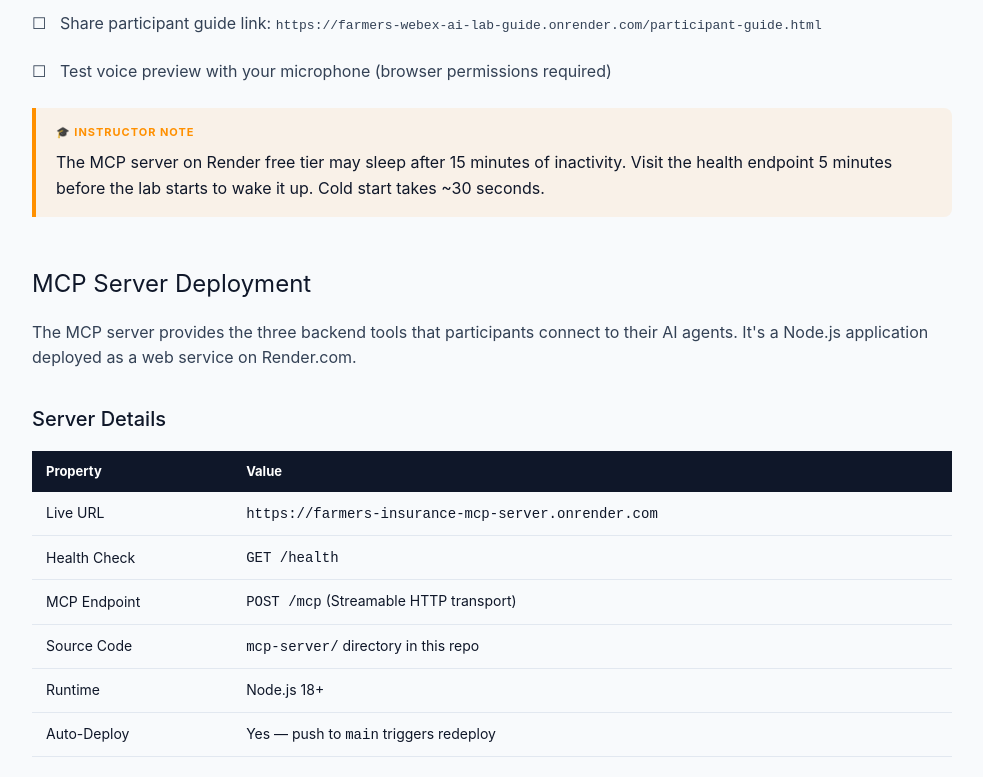
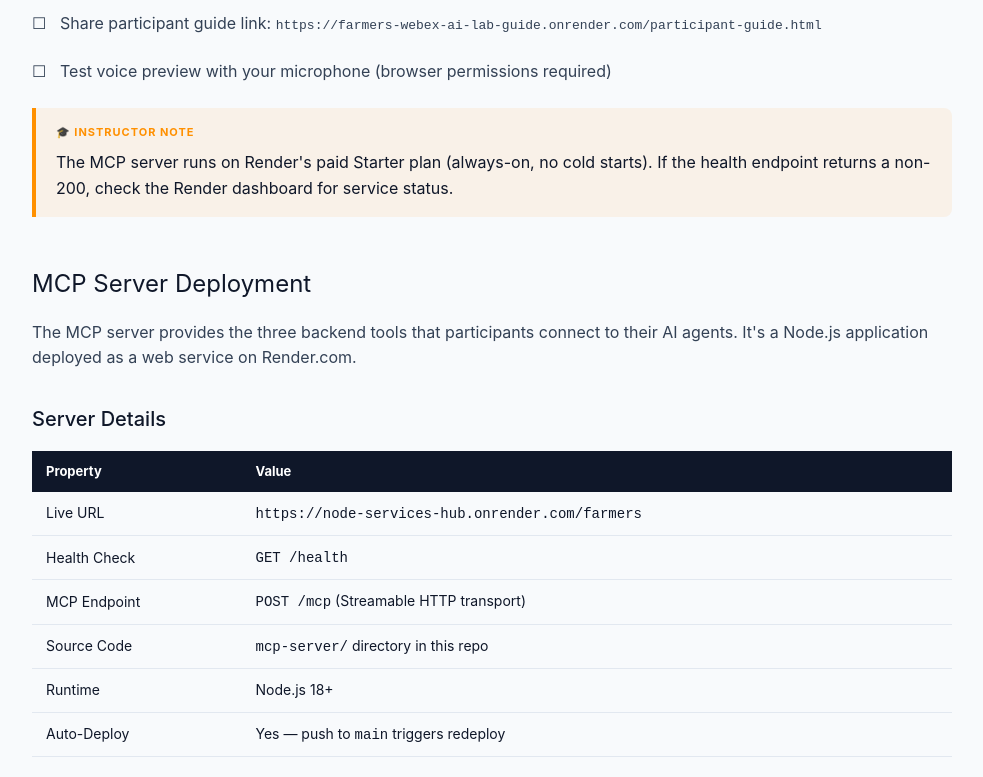
Before and after one commit to villarrealed/farmers-webex-ai-lab-guide, a plain HTML site: page instructor-guide.html in a window 1280 px wide. Shown: the part 5183-5960 px from the top of the page, without its empty margins (288-1271 px from the left). Drawn offline with Linux system fonts and the light colour scheme.

Commit message:
docs: update MCP URLs and remove stale free-tier references
The MCP servers were consolidated into node-services-hub on a paid
Render Starter plan. Lab guide content was still pointing at the
old standalone URL and warning about cold-start delays that no
longer apply.

- 8 URL updates (faq.html x2, instructor-guide.html x6):
    https://farmers-insurance-mcp-server.onrender.com[/mcp|/health]
      ->
    https://node-services-hub.onrender.com/farmers[/mcp|/health]

- 7 free-tier / spin-down / cold-start references rewritten to
  reflect the paid Starter plan (always-on, no cold starts):
    - instructor-guide.html: lines 614, 915, 959, 984, 1080
      (pre-lab checklist, voice-preview note, two troubleshooting
       solutions, lab-reset checklist)
    - faq.html: lines 415, 554
      (general note about server availability + troubleshooting
       step that previously said 'wait for the server to wake up')

  Where the old text told instructors/participants to 'visit the
  health endpoint to wake it up', new text tells them to actually
  diagnose: a non-200 now means a real problem, not a cold start.

Verified: grep for 'free tier|spin down|cold start' returns only
the two new sentences that explicitly say the paid plan should
NOT exhibit those behaviors. No stale claims remain.

```diff
--- a/instructor-guide.html
+++ b/instructor-guide.html
@@ -611,7 +611,7 @@
             </ul>
 
             <div class="instructor-note">
-                The MCP server on Render free tier may sleep after 15 minutes of inactivity. Visit the health endpoint 5 minutes before the lab starts to wake it up. Cold start takes ~30 seconds.
+                The MCP server runs on Render's paid Starter plan (always-on, no cold starts). If the health endpoint returns a non-200, check the Render dashboard for service status.
             </div>
         </section>
 
@@ -625,7 +625,7 @@
                     <tr><th>Property</th><th>Value</th></tr>
                 </thead>
                 <tbody>
-                    <tr><td>Live URL</td><td><code>https://farmers-insurance-mcp-server.onrender.com</code></td></tr>
+                    <tr><td>Live URL</td><td><code>https://node-services-hub.onrender.com/farmers</code></td></tr>
                     <tr><td>Health Check</td><td><code>GET /health</code></td></tr>
                     <tr><td>MCP Endpoint</td><td><code>POST /mcp</code> (Streamable HTTP transport)</td></tr>
                     <tr><td>Source Code</td><td><code>mcp-server/</code> directory in this repo</td></tr>
@@ -661,7 +661,7 @@
             <h3>Verify Health</h3>
             <div class="copy-block">
                 <button class="copy-btn">Copy</button>
-                <code>curl https://farmers-insurance-mcp-server.onrender.com/health</code>
+                <code>curl https://node-services-hub.onrender.com/farmers/health</code>
             </div>
             <p>Expected response:</p>
             <div class="copy-block">
@@ -705,7 +705,7 @@
                     <tr><td>Transport Type</td><td><code>Streamable HTTP</code></td></tr>
                     <tr><td>Name</td><td><code>edvill_Farmers_Insurance_Tools</code></td></tr>
                     <tr><td>Description</td><td>Provides policyholder identity verification, vehicle addition, and proof of insurance delivery for Farmers Insurance AI agent demo lab</td></tr>
-                    <tr><td>App URL</td><td><code>https://farmers-insurance-mcp-server.onrender.com/mcp</code></td></tr>
+                    <tr><td>App URL</td><td><code>https://node-services-hub.onrender.com/farmers/mcp</code></td></tr>
                     <tr><td>Auth Type</td><td><code>ApiKey</code></td></tr>
                 </tbody>
             </table>
@@ -912,7 +912,7 @@
             </ul>
 
             <div class="instructor-note">
-                Voice preview requires browser microphone access — remind participants to allow the permission prompt. Some corporate environments or VPNs block WebRTC. If mic doesn't work, have them use chat preview instead (same functionality, just typed). Also: Render free tier cold starts may cause a 30-second delay on the first action call if the server was sleeping.
+                Voice preview requires browser microphone access — remind participants to allow the permission prompt. Some corporate environments or VPNs block WebRTC. If mic doesn't work, have them use chat preview instead (same functionality, just typed).
             </div>
         </section>
 
@@ -956,7 +956,7 @@
 
             <div class="troubleshooting-item">
                 <div class="problem">MCP server health check fails (503 or timeout)</div>
-                <div class="solution">The Render free tier spins down after 15 minutes of inactivity. Visit <code>https://farmers-insurance-mcp-server.onrender.com/health</code> directly — it will cold start in ~30 seconds. Wait and retry.</div>
+                <div class="solution">Check the MCP server is reachable: <code>curl https://node-services-hub.onrender.com/farmers/health</code> should return <code>{"ok":true}</code>. If it doesn't, check the Render dashboard for the <code>node-services-hub</code> service.</div>
             </div>
 
             <div class="troubleshooting-item">
@@ -981,7 +981,7 @@
 
             <div class="troubleshooting-item">
                 <div class="problem">First action call is very slow (30+ seconds)</div>
-                <div class="solution">This is Render free tier cold start. The MCP server sleeps after inactivity and takes ~30 seconds to wake up. Hit the health endpoint before the lab starts. In a production deployment, you'd use a paid tier with always-on instances.</div>
+                <div class="solution">Unexpected — the MCP server runs on a paid Render Starter plan and should respond immediately. Check the Render dashboard for <code>node-services-hub</code> service health, or test directly: <code>curl https://node-services-hub.onrender.com/farmers/health</code>.</div>
             </div>
         </section>
 
@@ -1030,7 +1030,7 @@
                                                      ▼
 ┌─────────────────────────────────────────────────────────────────┐
 │          MCP SERVER  (Render.com - Node.js)                      │
-│          https://farmers-insurance-mcp-server.onrender.com       │
+│          https://node-services-hub.onrender.com/farmers       │
 │                                                                  │
 │  ┌──────────────────┐ ┌───────────────┐ ┌───────────────────┐  │
 │  │ verify_policy-   │ │ add_vehicle_  │ │ deliver_proof_of_ │  │
@@ -1072,12 +1072,12 @@
                 <li><strong>Verify MCP server health:</strong>
                     <div class="copy-block">
                         <button class="copy-btn">Copy</button>
-                        <code>curl https://farmers-insurance-mcp-server.onrender.com/health</code>
+                        <code>curl https://node-services-hub.onrender.com/farmers/health</code>
                     </div>
                 </li>
                 <li><strong>No data reset needed</strong> — the MCP server is stateless with hardcoded static data. Every call returns deterministic results regardless of previous usage.</li>
                 <li><strong>No participant cleanup needed</strong> — each participant creates their own agent in their own workspace. Previous participants' agents don't interfere.</li>
-                <li><strong>Wake up Render if sleeping:</strong> If the health check returns a 503 or times out, the free tier has spun down. Just visit the health URL — it'll cold start in ~30 seconds.</li>
+                <li><strong>Verify Render service is healthy:</strong> If the health check returns non-200, log into Render and check the <code>node-services-hub</code> service. The paid Starter plan should not spin down — investigate logs for crashes.</li>
                 <li><strong>Optional validation:</strong> Create a fresh test agent yourself and run the happy path to confirm the full flow works before participants arrive.</li>
                 <li><strong>Share the participant guide link:</strong>
                     <div class="copy-block">
```
Also changed, not shown: faq.html (+4 -4 lines).
